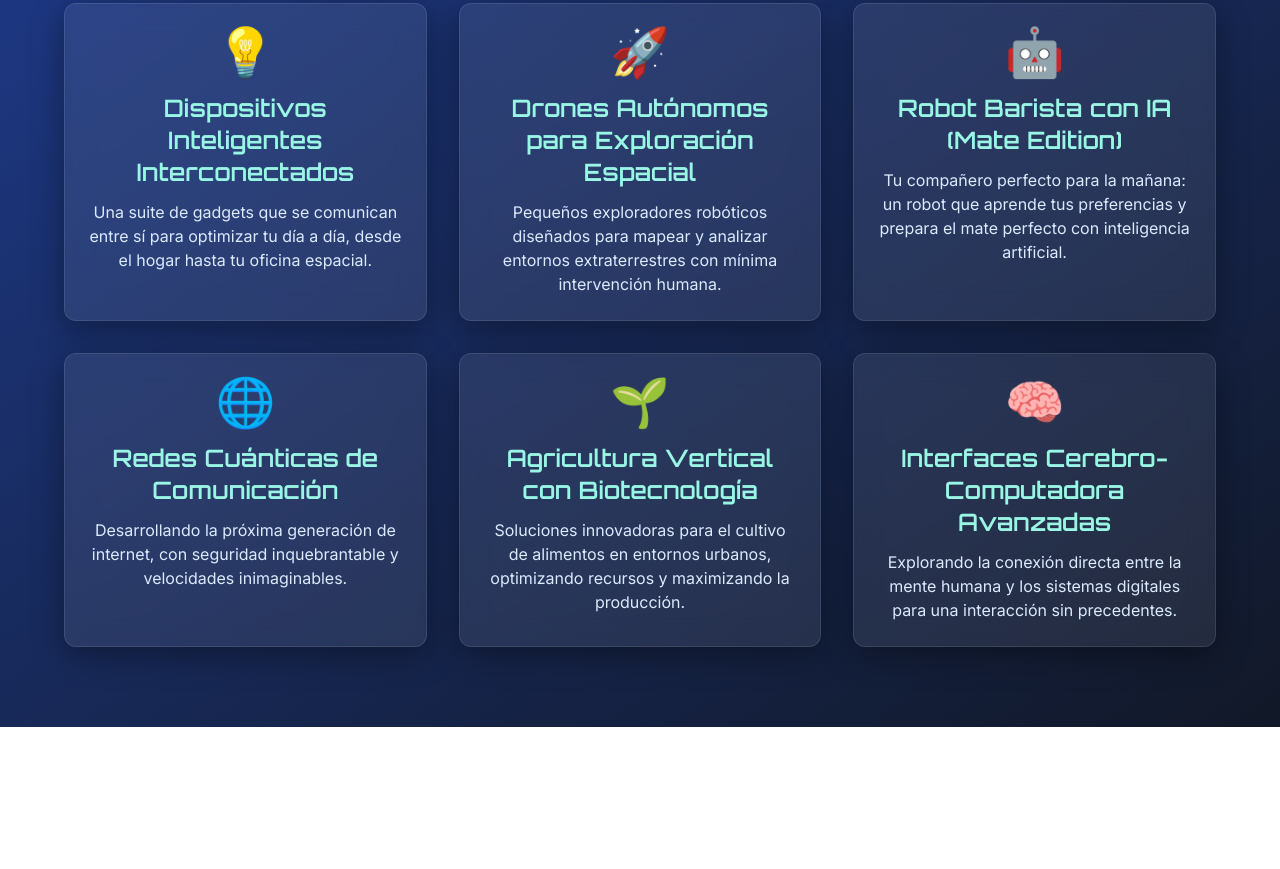
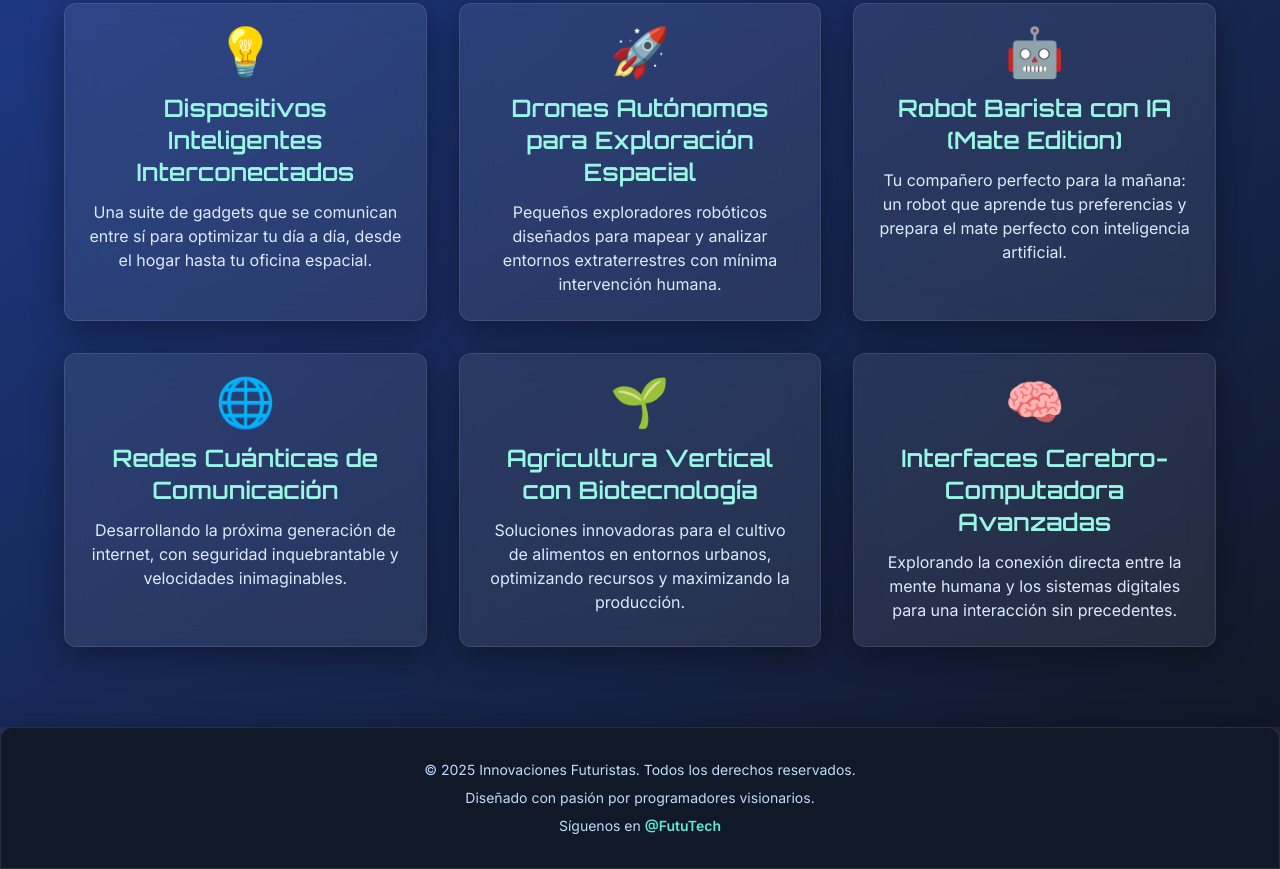
Before and after one commit to carlosgirett/CC, a plain HTML site: page index.html in a window 1280 px wide. Shown: the part 715-1584 px from the top of the page. Before the commit the page ends 1442 px from the top, so only its background shows below. Drawn offline with nearby package versions, Linux system fonts and the light colour scheme.

Commit message:
(Gustavo) Se actualizo y modifico el footer

```diff
--- a/index.html
+++ b/index.html
@@ -113,9 +113,11 @@
 
   </main>
 
-  <footer>
-    <!--Gustavo-->
-  </footer>
+  <footer class="py-8 px-4 bg-gray-900 text-center text-blue-200 text-sm glassmorphism rounded-t-xl animate-fade-in animate-delay-1400">
+        <p class="mb-2">&copy; 2025 Innovaciones Futuristas. Todos los derechos reservados.</p>
+        <p class="mb-2">Diseñado con pasión por programadores visionarios.</p>
+        <p>Síguenos en <a href="#" class="text-teal-300 hover:underline font-semibold">@FutuTech</a></p>
+    </footer>
 </body>
 
 </html>
```
